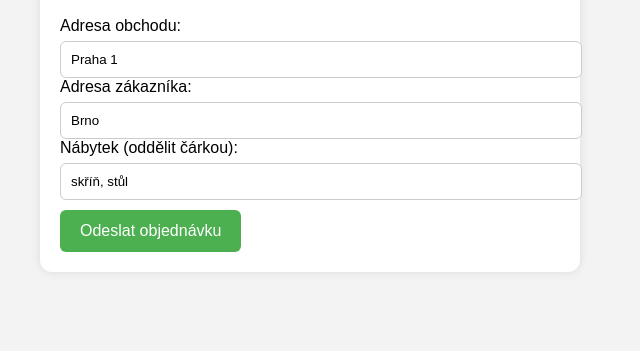
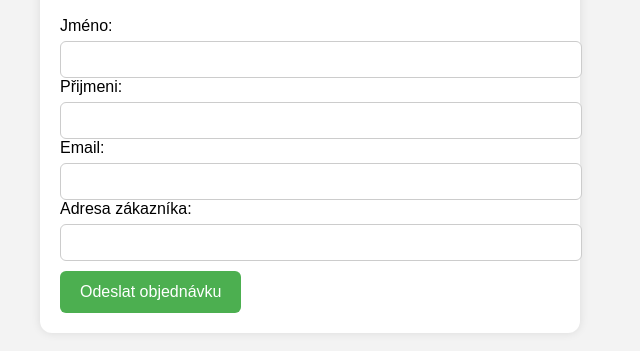
Before and after one commit to DanOujesky/Furniture-Eshop, a website: page public/index.html in a window 1280 px wide. Shown: the part 119-470 px from the top of the page, without its empty margins (330-970 px from the left). Drawn offline with Linux system fonts and the light colour scheme.

Commit message:
Added Name Surname and Email parameter

```diff
--- a/public/index.html
+++ b/public/index.html
@@ -10,14 +10,17 @@
 <div class="container">
     <h2>E-shop objednávka</h2>
 
-    <label>Adresa obchodu:</label>
-    <input id="shopAddress" value="Praha 1">
+    <label>Jméno:</label>
+    <input value="">
+
+    <label>Přijmeni:</label>
+    <input value="">
+
+    <label>Email:</label>
+    <input value="">
 
     <label>Adresa zákazníka:</label>
-    <input id="userAddress" value="Brno">
-
-    <label>Nábytek (oddělit čárkou):</label>
-    <input id="items" value="skříň, stůl">
+    <input id="userAddress" value="">
 
     <button onclick="sendOrder()">Odeslat objednávku</button>
 
```
